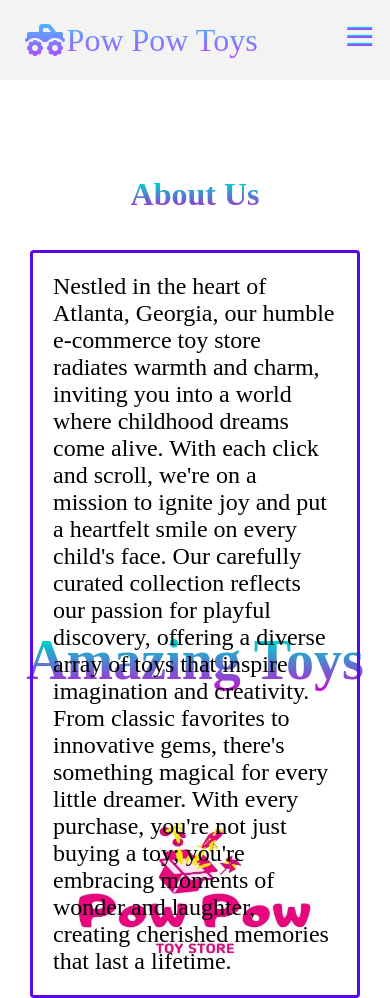
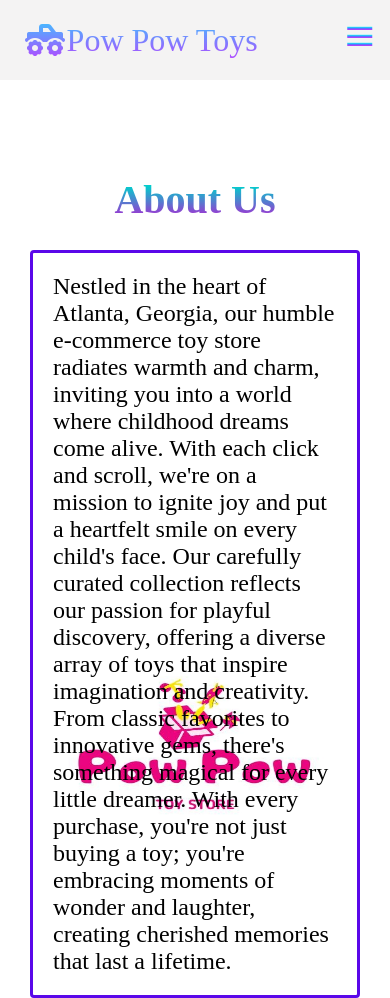
Before and after one commit to Nelly-OP/FIRST-WEBSITE-PROJECT, a plain HTML site: page aboutUs.html in a window 390 px wide. Shown: the top 998 px of the page. Drawn offline with Linux system fonts and the light colour scheme.

Commit message:
make changes to services card size and margin size make changes by removing the h1 Amazing Toys header

```diff
--- a/aboutUs.html
+++ b/aboutUs.html
@@ -61,7 +61,6 @@
 
    <!--Logo Pic Section-->
    <div class="toys__logo">
-    <h1>Amazing Toys</h1>
     <div class="toys__logo--container">
         <div class="main__toys--logo">
             <img src="images/PowPowLogo.jpeg" atl="pic" id="toys__logo"/>
--- a/style.css
+++ b/style.css
@@ -358,7 +358,7 @@
     background-image: linear-gradient( to top, rgb(198, 14, 211)0%, rgb(3, 204, 204) 78% 100%);
     background-size: 100%;
     margin-bottom: 0.5rem;
-    font-size: 2.5rem;
+    font-size: 3.5rem;
     -webkit-background-clip: text;
     -moz-background-clip: text;
     -webkit-text-fill-color: transparent;
@@ -395,18 +395,6 @@
     text-align: center;
 }
 
-.toys__logo h1 {
-    background-color: blue;
-    background-image: linear-gradient( to top, rgb(198, 14, 211)0%, rgb(3, 204, 204) 78% 100%);
-    background-size: 100%;
-    margin-bottom: 5rem;
-    font-size: 3.5rem;
-    -webkit-background-clip: text;
-    -moz-background-clip: text;
-    -webkit-text-fill-color: transparent;
-    -moz-text-fill-color: transparent;
-}
-
 .toys__logo--container {
     display: flex;
     justify-content: center;
@@ -419,7 +407,7 @@
     }
 
     .about__us h1 {
-        font-size: 2rem;
+        font-size: 2.5rem;
         margin-top: 3rem;
     }
 }
@@ -430,7 +418,7 @@
     }
 
     .about__us h1 {
-        font-size: 2rem;
+        font-size: 2.5rem;
         margin-top: 3rem;
     }
 }
@@ -463,9 +451,9 @@
 }
 
 .services__card {
-    margin: 0.5rem;
-    height: 525px;
-    width: 390px;
+    margin: 2rem;
+    height: 490px;
+    width: 330px;
     border-radius: 4px;
     background-image: linear-gradient(
         to bottom,
@@ -505,7 +493,7 @@ url("images/pic3.jpg");
     border-radius: 4px;
     background: blue;
     position: absolute;
-    top: 440px;
+    top: 400px;
     left: 30px;
     font-size: 1rem;
     cursor: pointer;
```
